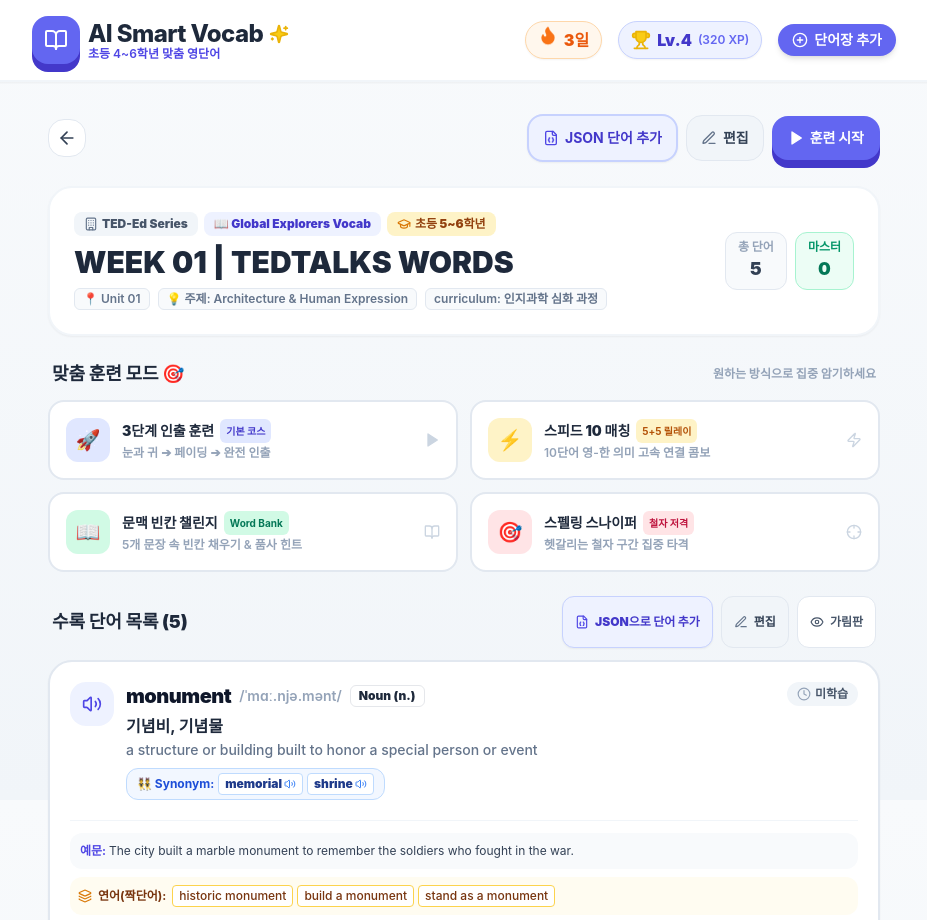
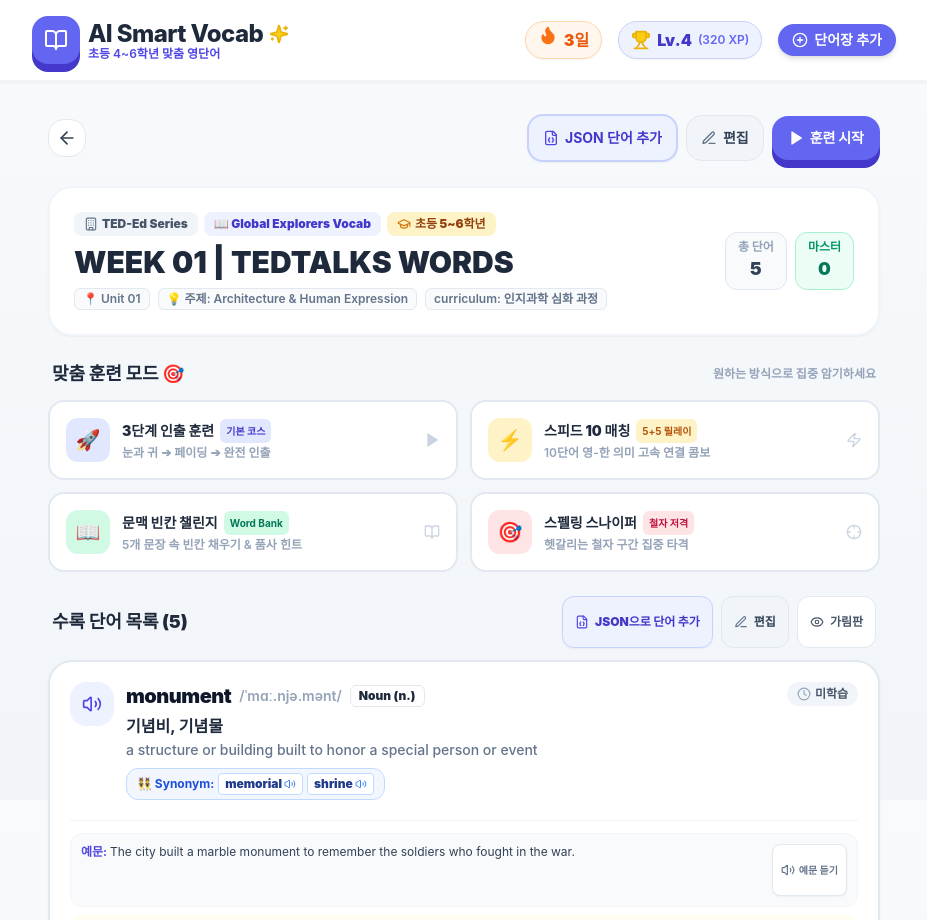
Before and after one commit to BJSong/aivoca, a Next.js app: page /decks/deck-sample-week-01 in a window 1280 px wide. Shown: the top 920 px of the page, without its empty margins (176-1103 px from the left). Built offline with nearby package versions, Linux system fonts and the light colour scheme; no server answers.

Commit message:
feat: add sentence audio listening feature across deck details, study, and edit views

```diff
--- a/src/app/decks/[id]/page.tsx
+++ b/src/app/decks/[id]/page.tsx
@@ -25,7 +25,7 @@
 } from "lucide-react";
 import { getDeckWordsWithProgress, getLocalDeckById } from "@/lib/storage";
 import { DeckWithItems, WordWithProgress } from "@/types/vocab";
-import { speakWord } from "@/lib/audio";
+import { speakWord, speakSentence } from "@/lib/audio";
 import { getEnglishPartOfSpeech } from "@/lib/vocab-utils";
 import DeckEditModal from "@/components/study/DeckEditModal";
 import AddWordsJsonModal from "@/components/study/AddWordsJsonModal";
@@ -38,6 +38,7 @@
   const [deck, setDeck] = useState<DeckWithItems | null>(null);
   const [wordsWithProgress, setWordsWithProgress] = useState<WordWithProgress[]>([]);
   const [playingWord, setPlayingWord] = useState<string | null>(null);
+  const [playingSentence, setPlayingSentence] = useState<string | null>(null);
   const [isBlindMode, setIsBlindMode] = useState(false);
   const [isEditModalOpen, setIsEditModalOpen] = useState(false);
   const [isAddJsonModalOpen, setIsAddJsonModalOpen] = useState(false);
@@ -70,6 +71,13 @@
     setPlayingWord(word);
     speakWord(word, 1.0, () => {
       setPlayingWord(null);
+    });
+  };
+
+  const handleSpeakSentence = (sentence: string) => {
+    setPlayingSentence(sentence);
+    speakSentence(sentence, 0.95, () => {
+      setPlayingSentence(null);
     });
   };
 
@@ -494,9 +502,26 @@
                 (item.extra_metadata && Object.keys(item.extra_metadata).length > 0)) && (
                 <div className="mt-2 pt-3 border-t border-slate-100 space-y-2 text-xs">
                   {item.example_sentence && (
-                    <div className="bg-slate-50 p-2.5 rounded-xl text-slate-700">
-                      <span className="font-bold text-brand-600">예문: </span>
-                      <span>{item.example_sentence}</span>
+                    <div className="bg-slate-50 p-2.5 rounded-xl text-slate-700 flex items-start justify-between gap-2 border border-slate-100">
+                      <div className="flex-1 min-w-0">
+                        <span className="font-bold text-brand-600">예문: </span>
+                        <span>{item.example_sentence}</span>
+                      </div>
+                      <button
+                        type="button"
+                        onClick={() => handleSpeakSentence(item.example_sentence)}
+                        className={`btn-touch shrink-0 px-2 py-1 rounded-lg text-xs font-bold flex items-center gap-1 transition-all ${
+                          playingSentence === item.example_sentence
+                            ? "bg-brand-500 text-white shadow-sm"
+                            : "bg-white hover:bg-brand-50 text-slate-500 hover:text-brand-600 border border-slate-200 shadow-sm"
+                        }`}
+                        title="예문 음성 듣기"
+                      >
+                        <Volume2 className="w-3.5 h-3.5" />
+                        <span className="text-[10px]">
+                          {playingSentence === item.example_sentence ? "재생 중" : "예문 듣기"}
+                        </span>
+                      </button>
                     </div>
                   )}
 
--- a/src/components/study/DeckEditModal.tsx
+++ b/src/components/study/DeckEditModal.tsx
@@ -11,10 +11,12 @@
   Settings,
   CheckCircle2,
   AlertTriangle,
+  Volume2,
 } from "lucide-react";
 import { DeckWithItems, VocabItem, PartOfSpeech } from "@/types/vocab";
 import { updateLocalDeck } from "@/lib/storage";
 import { getEnglishPartOfSpeech } from "@/lib/vocab-utils";
+import { speakSentence } from "@/lib/audio";
 
 interface DeckEditModalProps {
   isOpen: boolean;
@@ -379,6 +381,7 @@
                         placeholder="발음기호 (선택)"
                         className="px-2 py-1 bg-slate-50 border border-slate-200 rounded-lg text-slate-600 outline-none"
                       />
+                      <div className="flex items-center gap-1">
                         <input
                           type="text"
                           value={item.example_sentence || ""}
@@ -390,8 +393,19 @@
                             )
                           }
                           placeholder="예문 (선택)"
-                        className="px-2 py-1 bg-slate-50 border border-slate-200 rounded-lg text-slate-600 outline-none"
+                          className="flex-1 px-2 py-1 bg-slate-50 border border-slate-200 rounded-lg text-slate-600 outline-none"
                         />
+                        {item.example_sentence && (
+                          <button
+                            type="button"
+                            onClick={() => speakSentence(item.example_sentence || "")}
+                            title="예문 미리듣기"
+                            className="p-1 rounded bg-slate-100 hover:bg-indigo-50 text-slate-500 hover:text-indigo-600 transition-colors"
+                          >
+                            <Volume2 className="w-3.5 h-3.5" />
+                          </button>
+                        )}
+                      </div>
                     </div>
                   </div>
                 );
--- a/src/components/study/StoryBlankGame.tsx
+++ b/src/components/study/StoryBlankGame.tsx
@@ -2,9 +2,9 @@
 
 import React, { useState } from "react";
 import { motion } from "framer-motion";
-import { BookOpen, CheckCircle, Sparkles, HelpCircle } from "lucide-react";
+import { BookOpen, CheckCircle, Sparkles, HelpCircle, Volume2 } from "lucide-react";
 import { VocabItem } from "@/types/vocab";
-import { playCorrectSound, playIncorrectSound } from "@/lib/audio";
+import { playCorrectSound, playIncorrectSound, speakSentence } from "@/lib/audio";
 
 interface StoryBlankGameProps {
   wordItem: VocabItem;
@@ -76,7 +76,20 @@
       </div>
 
       {/* 스토리 문장 카드 */}
-      <div className="bg-slate-50 border-2 border-slate-200 rounded-3xl p-6 mb-6 shadow-inner text-center">
+      <div className="bg-slate-50 border-2 border-slate-200 rounded-3xl p-6 mb-6 shadow-inner text-center relative">
+        <div className="flex items-center justify-between mb-3">
+          <span className="text-xs font-bold text-slate-400">문장 속 빈칸 채우기</span>
+          <button
+            type="button"
+            onClick={() => speakSentence(sentence)}
+            className="btn-touch px-3 py-1 bg-white hover:bg-indigo-50 text-brand-700 border border-slate-200 rounded-xl text-xs font-bold flex items-center gap-1 shadow-sm"
+            title="문장 전체 음성 듣기"
+          >
+            <Volume2 className="w-3.5 h-3.5 text-brand-600" />
+            <span>문장 듣기</span>
+          </button>
+        </div>
+
         <p className="text-xl sm:text-2xl font-black text-slate-800 leading-relaxed">
           &ldquo;{sentenceWithBlank}&rdquo;
         </p>
--- a/src/components/study/ThreeStepRecall.tsx
+++ b/src/components/study/ThreeStepRecall.tsx
@@ -739,9 +739,22 @@
 
               {wordItem.example_sentence && (
                 <div className="bg-indigo-50 border border-indigo-200 p-4 rounded-2xl text-left">
-                  <div className="flex items-center gap-1.5 text-xs font-black text-brand-700 mb-1">
-                    <BookOpen className="w-3.5 h-3.5" />
-                    <span>문맥 속에 기억하기:</span>
+                  <div className="flex items-center justify-between gap-1.5 text-xs font-black text-brand-700 mb-1">
+                    <div className="flex items-center gap-1.5">
+                      <BookOpen className="w-3.5 h-3.5" />
+                      <span>문맥 속에 기억하기:</span>
+                    </div>
+                    {!isSilentMode && (
+                      <button
+                        type="button"
+                        onClick={() => speakSentence(wordItem.example_sentence)}
+                        className="btn-touch px-2 py-0.5 bg-white hover:bg-indigo-100 text-brand-700 border border-indigo-200 rounded-lg text-xs font-bold flex items-center gap-1 shadow-sm"
+                        title="예문 전체 듣기"
+                      >
+                        <Volume2 className="w-3.5 h-3.5" />
+                        <span>예문 듣기</span>
+                      </button>
+                    )}
                   </div>
                   <p className="text-sm sm:text-base font-bold text-slate-800">
                     &ldquo;{wordItem.example_sentence}&rdquo;
```
Lines whose indentation alone changed are shown as unchanged.
